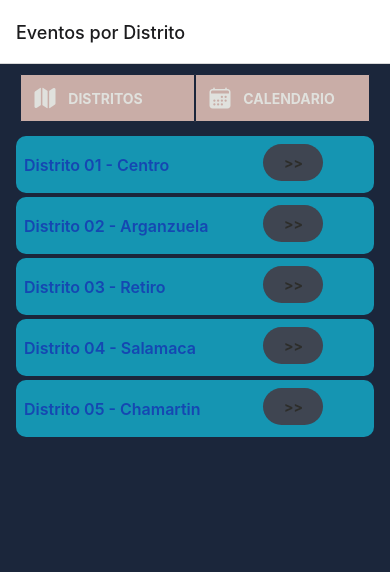
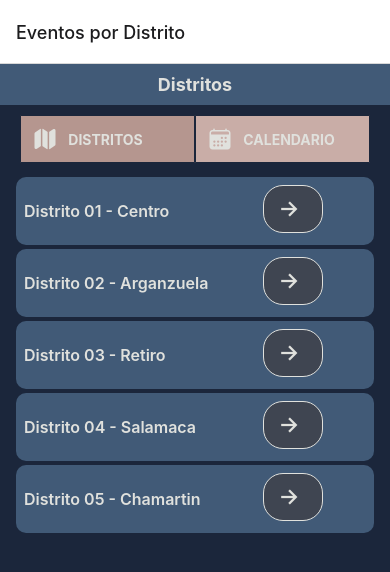
Before and after one commit to LuisLimaJLS/EventsApp, a React Native app: screen /DistrictScreen in a window 390 px wide. Shown: the top 572 px of the page. Built offline with nearby package versions, Linux system fonts and the light colour scheme.

Commit message:
fix: restore palet colors

```diff
--- a/components/District.js
+++ b/components/District.js
@@ -1,5 +1,6 @@
 import { StyleSheet, Text, View, Image, TouchableOpacity} from 'react-native'
 import React from 'react'
+import { Ionicons } from '@expo/vector-icons';
 
 export default function District({id,name, navigation}) {
   return (
@@ -11,7 +12,7 @@ export default function District({id,name, navigation}) {
             <TouchableOpacity onPress={() => navigation.navigate(
                     'ListScreen'
                 )} style={styles.appButtonContainer}>
-                <Text style={styles.appButtonText}>{" >> "}</Text>
+                <Ionicons name="md-arrow-forward-outline" size={24} color="#E0E1DD" />
             </TouchableOpacity>
         </View>
     </View>
@@ -29,7 +30,7 @@ const styles = StyleSheet.create({
         flexDirection: 'row',
         alignItems: 'center',
         marginBottom: 4,
-        backgroundColor: '#1595b2',
+        backgroundColor: '#415A77',
         padding: 8,
         borderRadius: 10
     },
@@ -48,7 +49,7 @@ const styles = StyleSheet.create({
     districtName: {
         fontSize: 16,
         fontWeight: '600',
-        color: '#1547b2'
+        color: '#E0E1DD'
     },
     districtDetail: {
         fontSize: 12,
@@ -63,10 +64,12 @@ const styles = StyleSheet.create({
         marginBottom:4,
         marginRight: 0,
         width: 60,
+        borderWidth: 1,
+        borderColor: "#E0E1DD",
     },
     appButtonText: {
         fontSize: 14,
-        color: "#2d2d2a",
+        color: "#E0E1DD",
         fontWeight: "bold",
         alignSelf: "center",
         textTransform: "uppercase"
--- a/components/Event.js
+++ b/components/Event.js
@@ -34,7 +34,7 @@ const styles = StyleSheet.create({
         flexDirection: 'row',
         alignItems: 'center',
         marginBottom: 3,
-        backgroundColor: '#8e8f91',
+        backgroundColor: '#415A77',
         padding: 8,
         borderRadius: 10
     },
--- a/screens/DateScreen.js
+++ b/screens/DateScreen.js
@@ -46,17 +46,17 @@ const DateScreen = ({ navigation }) => {
       <View style={styles.header}>
         <Text style={styles.title}>Calendario</Text>
       </View>
-      <View style={styles.menuButtons}>
+      <View style={styles.menuButton}>
         <TouchableOpacity
           onPress={() => navigation.navigate('DistrictScreen')}
-          style={styles.button}
+          style={styles.appButtonContainer}
         >
           <Ionicons name="md-map" size={24} color="#E0E1DD" />
           <Text style={styles.buttonText}>Distritos</Text>
         </TouchableOpacity>
         <TouchableOpacity
           onPress={() => navigation.navigate('DateScreen')}
-          style={styles.button}
+          style={styles.appButtonContainerPress}
         >
           <Ionicons name="md-calendar" size={24} color="#E0E1DD" />
           <Text style={styles.buttonText}>Calendario</Text>
@@ -82,18 +82,37 @@ const styles = StyleSheet.create({
     color: '#E0E1DD',
     fontWeight: 'bold',
   },
-  menuButtons: {
+  menuButton: {
     flexDirection: 'row',
+    alignItems: 'center',
     justifyContent: 'space-between',
     paddingHorizontal: 20,
-    marginBottom: 10,
+    paddingVertical: 10,
   },
-  button: {
+  appButtonContainer: {
     flexDirection: 'row',
     alignItems: 'center',
-    backgroundColor: '#C9ADA7',
-    borderRadius: 5,
-    padding: 10,
+    elevation: 8,
+    backgroundColor: "#C9ADA7",
+    borderRadius: 1,
+    paddingVertical: 10,
+    paddingHorizontal: 12,
+    marginBottom: 4,
+    borderColor: "#1B263B",
+    borderWidth: 1,
+    flex: 1,
+  },
+  appButtonContainerPress: {
+    flexDirection: 'row',
+    alignItems: 'center',
+    elevation: 8,
+    backgroundColor: "#B5968F",
+    borderRadius: 1,
+    paddingVertical: 10,
+    paddingHorizontal: 12,
+    marginBottom: 4,
+    borderColor: "#1B263B",
+    borderWidth: 1,
     flex: 1,
   },
   buttonText: {
--- a/screens/DistrictScreen.js
+++ b/screens/DistrictScreen.js
@@ -10,8 +10,11 @@ export default function DistrictScreen({ navigation }) {
 
   return (
     <View style={styles.container}>
+      <View style={styles.header}>
+        <Text style={styles.title}>Distritos</Text>
+      </View>
       <View style={styles.menuButton}>
-        <TouchableOpacity onPress={() => navigateToScreen('DistrictScreen')} style={styles.appButtonContainer}>
+        <TouchableOpacity onPress={() => navigateToScreen('DistrictScreen')} style={styles.appButtonContainerPress}>
           <Ionicons name="ios-map" size={24} color="#E0E1DD" />
           <Text style={styles.appButtonText}> Distritos</Text>
         </TouchableOpacity>
@@ -43,6 +46,19 @@ const styles = StyleSheet.create({
     borderWidth: 1,
     flex: 1,
   },
+  appButtonContainerPress: {
+    flexDirection: 'row',
+    alignItems: 'center',
+    elevation: 8,
+    backgroundColor: "#B5968F",
+    borderRadius: 1,
+    paddingVertical: 10,
+    paddingHorizontal: 12,
+    marginBottom: 4,
+    borderColor: "#1B263B",
+    borderWidth: 1,
+    flex: 1,
+  },
   appButtonText: {
     fontSize: 14,
     color: "#E0E1DD",
@@ -61,4 +77,14 @@ const styles = StyleSheet.create({
     paddingHorizontal: 20,
     paddingVertical: 10,
   },
+  header: {
+    alignItems: 'center',
+    paddingVertical: 10,
+    backgroundColor: '#415A77',
+  },
+  title: {
+    fontSize: 18,
+    color: '#E0E1DD',
+    fontWeight: 'bold',
+  },
 });
--- a/screens/FormScreen.js
+++ b/screens/FormScreen.js
@@ -1,25 +1,25 @@
-import { View, Text, TextInput, Button, KeyboardAvoidingView } from 'react-native';
+import { View, Text, TextInput, Button, KeyboardAvoidingView, StyleSheet } from 'react-native';
 import React from 'react';
 import { Formik } from 'formik';
 
 export default function FormScreen() {
   return (
-    <KeyboardAvoidingView behavior="padding" style={{ flex: 1 }}>
-      <View style={{ margin: 20 }}>
-        <Text style={{ fontSize: 20, marginBottom: 10 }}>Formulario</Text>
+    <KeyboardAvoidingView behavior="padding" style={styles.containerView}>
+      <View style={styles.container}>
         <Formik
           initialValues={{
-            name: 'Nuevo',
+            name: 'Alejandro Sanz',
             date: 'Sab, 02 dic 2023',
             address: 'Madrid',
-            imageUrl: '.......image.png',
-            price: '15',
-            district: '1',
+            imageUrl: 'https://upload.wikimedia.org/wikipedia/commons/thumb/4/40/Alejandro_Sanz_-_Cap_Roig_2016.jpg/330px-Alejandro_Sanz_-_Cap_Roig_2016.jpg',
+            price: 15,
+            district: 2,
           }}
           onSubmit={(values) => console.log('Form Submitted:', values)}
         >
           {({ handleChange, handleBlur, handleSubmit, values }) => (
             <View>
+              <Text style={styles.labelInput}>Nombre:</Text>
               <TextInput
                 style={styles.input}
                 onChangeText={handleChange('name')}
@@ -27,14 +27,15 @@ export default function FormScreen() {
                 value={values.name}
                 placeholder="Nombre"
               />
+              <Text style={styles.labelInput}>Fecha:</Text>
               <TextInput
                 style={styles.input}
                 onChangeText={handleChange('date')}
                 onBlur={handleBlur('date')}
                 value={values.date}
                 placeholder="Fecha"
-                keyboardType="numeric"
               />
+              <Text style={styles.labelInput}>Direccion:</Text>
               <TextInput
                 style={styles.input}
                 onChangeText={handleChange('address')}
@@ -42,6 +43,7 @@ export default function FormScreen() {
                 value={values.address}
                 placeholder="Dirección"
               />
+              <Text style={styles.labelInput}>Iamgen url:</Text>
               <TextInput
                 style={styles.input}
                 onChangeText={handleChange('imageUrl')}
@@ -49,6 +51,7 @@ export default function FormScreen() {
                 value={values.imageUrl}
                 placeholder="URL de la imagen"
               />
+              <Text style={styles.labelInput}>Costo:</Text>
               <TextInput
                 style={styles.input}
                 onChangeText={handleChange('price')}
@@ -57,6 +60,7 @@ export default function FormScreen() {
                 placeholder="Precio"
                 keyboardType="numeric"
               />
+              <Text style={styles.labelInput}>Distrito:</Text>
               <TextInput
                 style={styles.input}
                 onChangeText={handleChange('district')}
@@ -65,7 +69,7 @@ export default function FormScreen() {
                 placeholder="Distrito"
                 keyboardType="numeric"
               />
-              <Button onPress={handleSubmit} title="Guardar" />
+              <Button style={styles.appButtonContainer} onPress={handleSubmit} title="Guardar" />
             </View>
           )}
         </Formik>
@@ -74,12 +78,27 @@ export default function FormScreen() {
   );
 }
 
-const styles = {
+const styles = StyleSheet.create({
   input: {
     height: 40,
-    borderColor: 'gray',
+    borderColor: "#415A77",
     borderWidth: 1,
     marginBottom: 10,
     paddingHorizontal: 10,
+    color:"#E0E1DD",
+    borderRadius: 5,
   },
-};
+  container: {
+    margin: 20,
+    flex: 1,
+  },
+  containerView: {
+    backgroundColor: "#1B263B",
+    flex: 1,
+  },
+  labelInput:{
+    fontSize: 10,
+    marginBottom: 2,
+    color:"#E0E1DD"
+  },
+});
```
